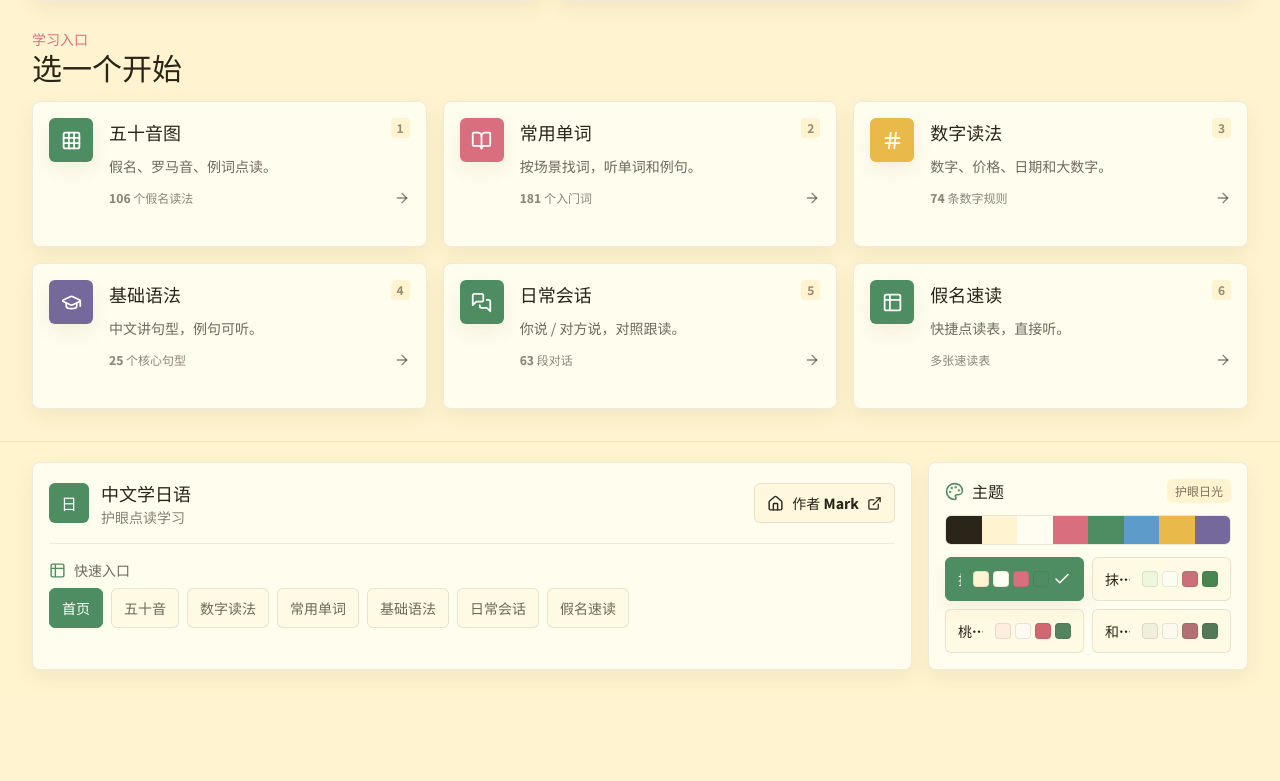
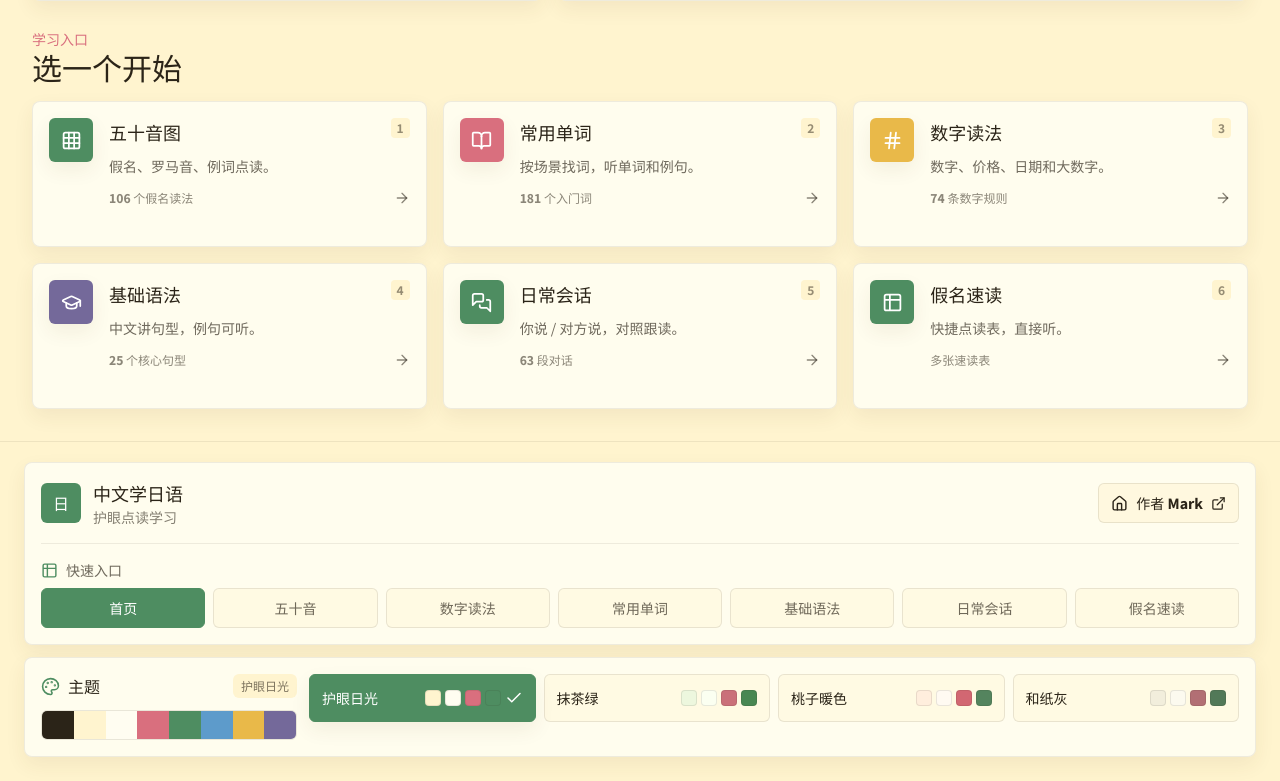
Before and after one commit to marksui/nihongo-learning, a React (Vite) app: page / in a window 1280 px wide. Shown: the part 1257-2038 px from the top of the page. Before the commit the page ends 1951 px from the top, so only its background shows below. Built offline with nearby package versions, Linux system fonts and the light colour scheme.

Commit message:
Improve footer layout usability

```diff
--- a/src/components/SiteFooter.tsx
+++ b/src/components/SiteFooter.tsx
@@ -21,15 +21,15 @@ const footerLinks: Array<{ label: string; page: PageKey }> = [
 
 const SiteFooter = ({ currentPage, onNavigate }: SiteFooterProps) => {
   return (
-    <footer className="border-t border-ink/8 bg-rice/72 px-4 pb-28 pt-5 text-ink sm:px-6 md:pb-6 lg:px-8">
-      <div className="mx-auto grid max-w-7xl gap-4 lg:grid-cols-[minmax(0,1fr)_20rem]">
-        <section className="rounded-lg border border-ink/8 bg-paper/94 p-4 shadow-card" aria-labelledby="footer-title">
-          <div className="flex flex-wrap items-center justify-between gap-3">
-            <div className="flex items-center gap-3">
+    <footer className="border-t border-ink/8 bg-rice/72 px-3 pb-28 pt-5 text-ink sm:px-4 md:pb-6 lg:px-6">
+      <div className="mx-auto max-w-7xl space-y-3">
+        <section className="min-w-0 rounded-lg border border-ink/8 bg-paper/94 p-4 shadow-card" aria-labelledby="footer-title">
+          <div className="flex min-w-0 flex-col gap-3 sm:flex-row sm:items-center sm:justify-between">
+            <div className="flex min-w-0 items-center gap-3">
               <span className="grid h-10 w-10 shrink-0 place-items-center rounded-md bg-matcha text-base font-extrabold text-white">
                 日
               </span>
-              <div>
+              <div className="min-w-0">
                 <h2 id="footer-title" className="text-lg font-extrabold text-ink">
                   中文学日语
                 </h2>
@@ -41,7 +41,7 @@ const SiteFooter = ({ currentPage, onNavigate }: SiteFooterProps) => {
               target="_blank"
               rel="noreferrer"
               aria-label="打开 Mark 的作者主页"
-              className="flex min-h-10 items-center gap-2 rounded-md border border-ink/10 bg-rice/50 px-3 py-2 text-sm font-extrabold text-ink transition hover:border-matcha/30 hover:bg-rice"
+              className="flex min-h-10 w-full items-center justify-center gap-2 rounded-md border border-ink/10 bg-rice/50 px-3 py-2 text-sm font-extrabold text-ink transition hover:border-matcha/30 hover:bg-rice sm:w-auto"
             >
               <Home aria-hidden="true" size={17} />
               作者 Mark
@@ -54,7 +54,7 @@ const SiteFooter = ({ currentPage, onNavigate }: SiteFooterProps) => {
               <Table2 aria-hidden="true" className="text-matcha" size={17} />
               快速入口
             </div>
-            <div className="flex flex-wrap gap-2">
+            <div className="grid grid-cols-2 gap-2 sm:grid-cols-3 lg:grid-cols-7">
               {footerLinks.map((item) => {
                 const active = currentPage === item.page;
 
@@ -63,7 +63,7 @@ const SiteFooter = ({ currentPage, onNavigate }: SiteFooterProps) => {
                     key={item.page}
                     type="button"
                     onClick={() => onNavigate(item.page)}
-                    className={`min-h-10 cursor-pointer rounded-md border px-3 py-1.5 text-sm font-extrabold transition active:scale-[0.99] ${
+                    className={`min-h-10 min-w-0 cursor-pointer rounded-md border px-2 py-1.5 text-sm font-extrabold transition active:scale-[0.99] ${
                       active
                         ? "border-matcha bg-matcha text-white"
                         : "border-ink/10 bg-rice/35 text-ink/68 hover:border-matcha/25 hover:bg-rice/65 hover:text-ink"
--- a/src/components/ThemeSwitcher.tsx
+++ b/src/components/ThemeSwitcher.tsx
@@ -33,7 +33,9 @@ const ThemeSwitcher = () => {
   }, [themeId]);
 
   return (
-    <section className="rounded-lg border border-ink/8 bg-paper/94 p-4 shadow-card" aria-labelledby="theme-title">
+    <section className="min-w-0 rounded-lg border border-ink/8 bg-paper/94 p-4 shadow-card" aria-labelledby="theme-title">
+      <div className="grid min-w-0 gap-3 lg:grid-cols-[minmax(0,16rem)_minmax(0,1fr)] lg:items-start">
+        <div className="min-w-0">
           <div className="flex items-center justify-between gap-3">
             <h2 id="theme-title" className="flex items-center gap-2 text-base font-extrabold text-ink">
               <Palette aria-hidden="true" className="text-matcha" size={19} />
@@ -47,8 +49,9 @@ const ThemeSwitcher = () => {
               <span key={color} className="h-7 flex-1" style={{ backgroundColor: color }} />
             ))}
           </div>
+        </div>
 
-      <div className="mt-3 grid gap-2 sm:grid-cols-2">
+        <div className="grid min-w-0 gap-2 sm:grid-cols-2 xl:grid-cols-4">
           {themes.map((theme) => {
             const active = theme.id === themeId;
 
@@ -58,13 +61,13 @@ const ThemeSwitcher = () => {
                 type="button"
                 onClick={() => setThemeId(theme.id)}
                 aria-pressed={active}
-              className={`flex min-h-11 cursor-pointer items-center justify-between gap-3 rounded-md border px-3 py-2 text-left transition active:scale-[0.99] ${
+                className={`flex min-h-12 min-w-0 cursor-pointer items-center justify-between gap-2 rounded-md border px-3 py-2 text-left transition active:scale-[0.99] ${
                   active
                     ? "border-matcha bg-matcha text-white shadow-card"
                     : "border-ink/10 bg-rice/35 text-ink hover:border-matcha/25 hover:bg-rice/65"
                 }`}
               >
-              <span className="min-w-0 truncate text-sm font-extrabold">{theme.name}</span>
+                <span className="min-w-0 break-words text-sm font-extrabold leading-5">{theme.name}</span>
                 <span className="flex shrink-0 items-center gap-1">
                   {Object.values(theme.colors)
                     .slice(1, 5)
@@ -81,6 +84,7 @@ const ThemeSwitcher = () => {
             );
           })}
         </div>
+      </div>
     </section>
   );
 };
```
Lines whose indentation alone changed are shown as unchanged.
